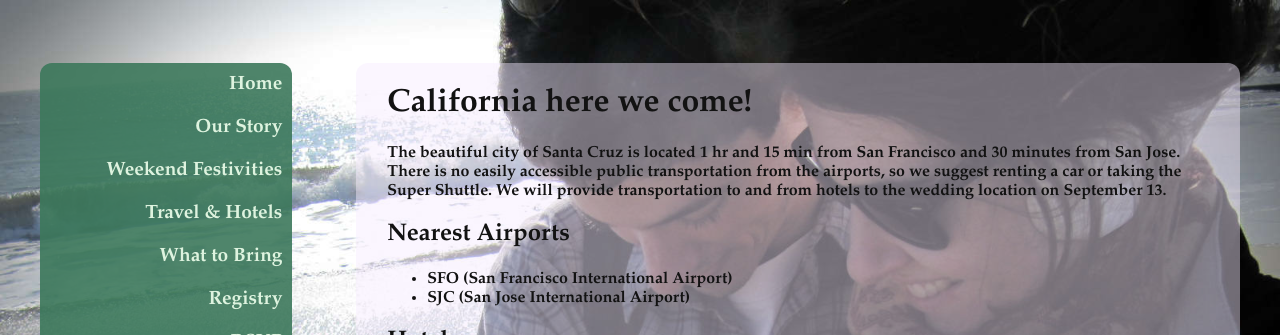
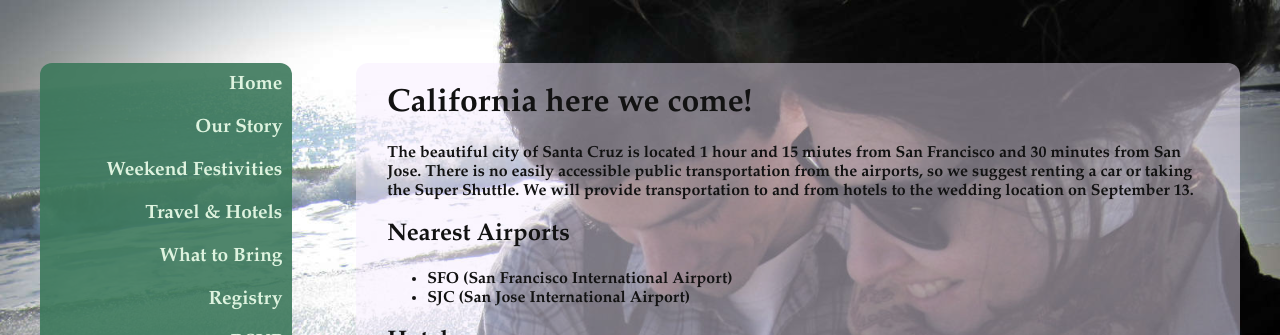
Before and after one commit to adgaudio/wedding, a Jekyll site: the page built from information.md, in a window 1280 px wide. Shown: the top 335 px of the page. Built offline with Jekyll 4.4.1, drawn with Linux system fonts in a browser that asks for light colours; Markdown is read by kramdown in place of the engine named in the settings.

Commit message:
Update information.md

```diff
--- a/information.md
+++ b/information.md
@@ -23,7 +23,7 @@ mapping:
 California here we come!
 =====
 
-The beautiful city of Santa Cruz is located 1 hr and 15 min from San Francisco and 30 minutes from San Jose.  There is no easily accessible public transportation from the airports, so we suggest renting a car or taking the Super Shuttle. We will provide transportation to and from hotels to the wedding location on September 13.
+The beautiful city of Santa Cruz is located 1 hour and 15 miutes from San Francisco and 30 minutes from San Jose.  There is no easily accessible public transportation from the airports, so we suggest renting a car or taking the Super Shuttle. We will provide transportation to and from hotels to the wedding location on September 13.
 
 Nearest Airports
 -----
```
